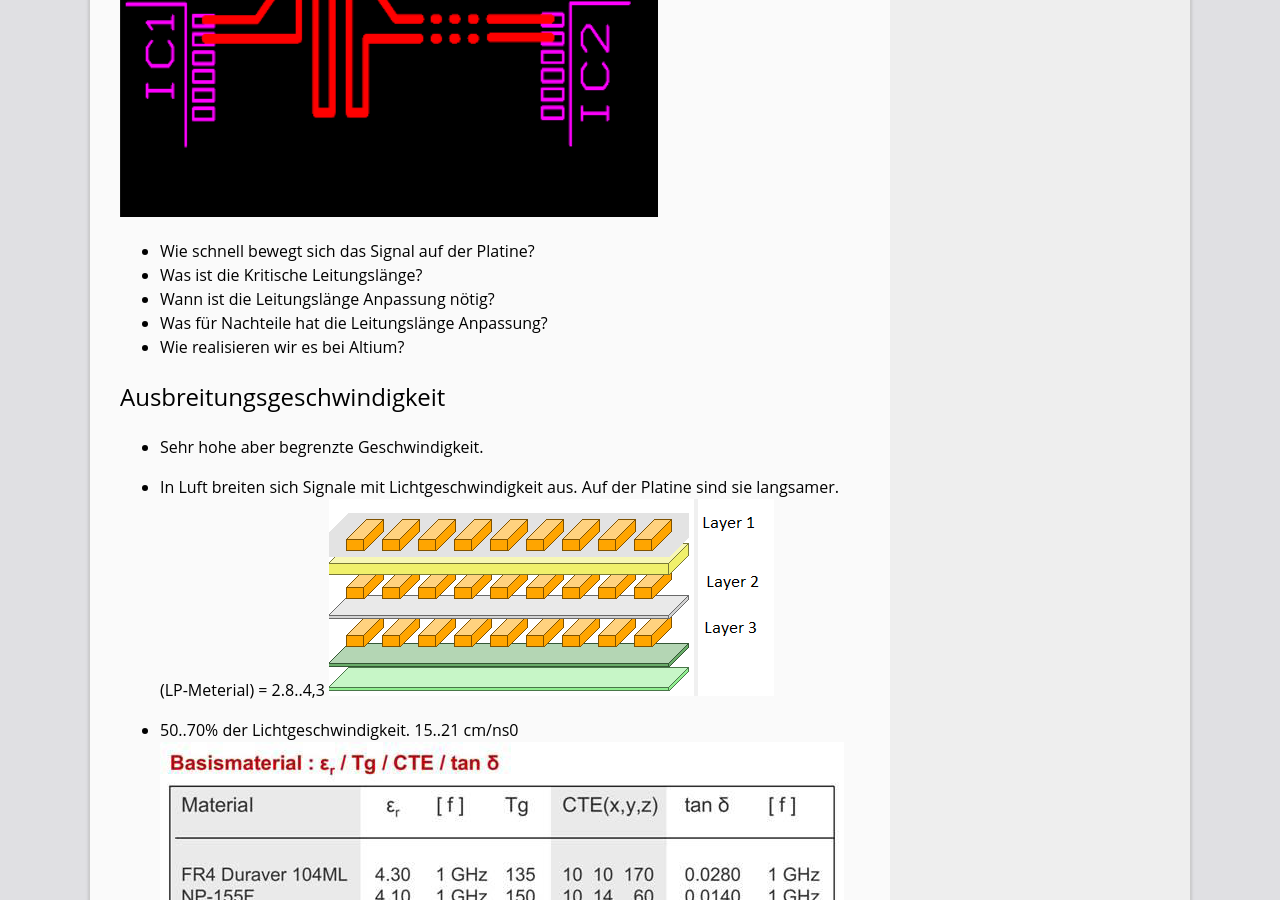
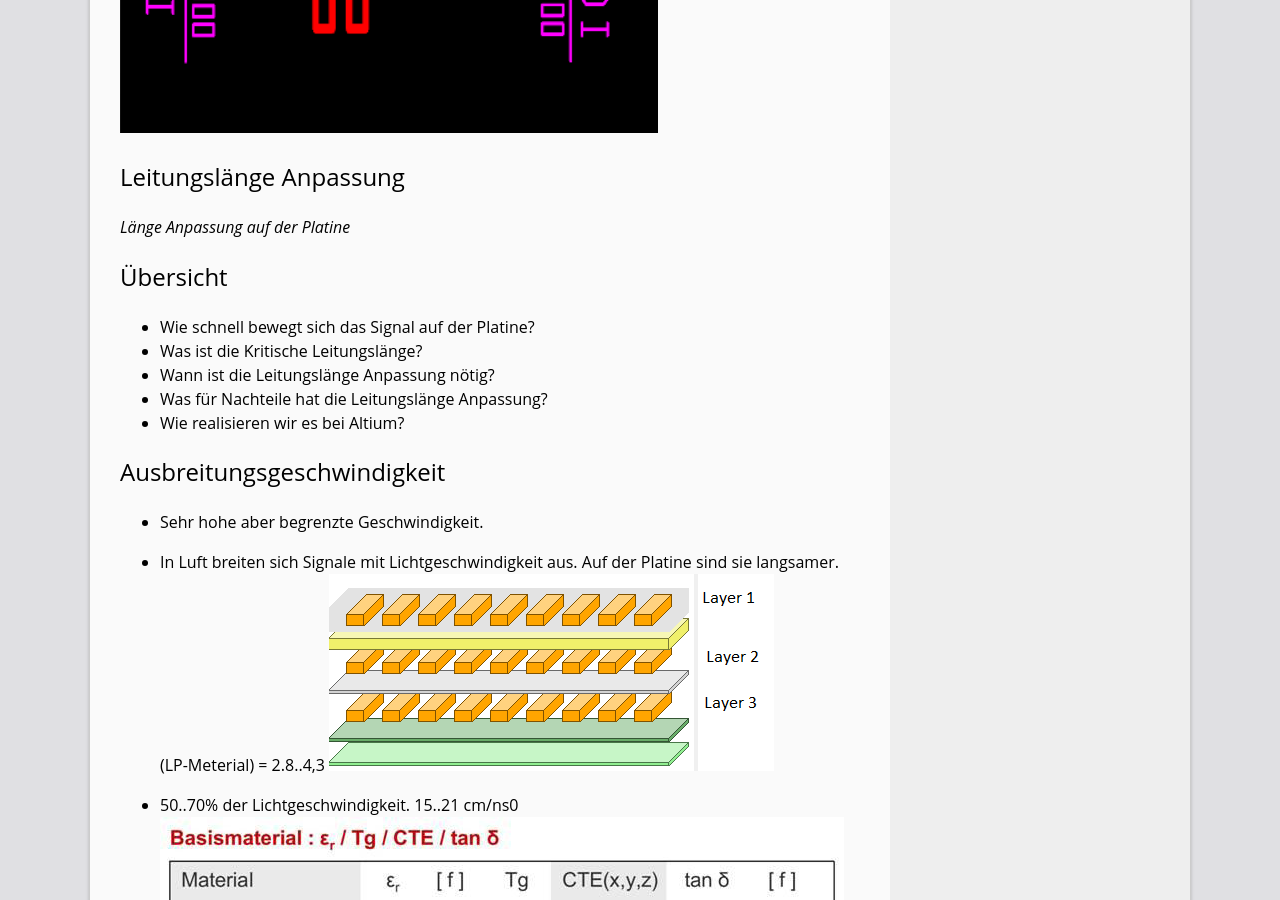
Before and after one commit to hakandilek/layout-pcb.de, a Jekyll site: the page built from _posts/2017-04-10-Laenge-Anpassung.md, in a window 1280 px wide and 900 px high, scrolled down 379 px. Built offline with Jekyll 4.4.1, drawn with Linux system fonts in a browser that asks for light colours.

Commit message:
Uebersicht addiert

```diff
--- a/_posts/2017-04-10-Laenge-Anpassung.md
+++ b/_posts/2017-04-10-Laenge-Anpassung.md
@@ -6,13 +6,12 @@ categories: Altium-designer
 permalink: /posts/Leitungslaenge
 ---
 
-
-
-
+![](https://hakandilek.github.io/layout-pcb.de/static/img/2017-04-10/0.Laenge_uebersicht.png)
 
 # Leitungslänge Anpassung
 *Länge Anpassung auf der Platine*
-![](https://hakandilek.github.io/layout-pcb.de/static/img/2017-04-10/0.Laenge_uebersicht.png)
+
+## Übersicht
 * Wie schnell bewegt sich das Signal auf der Platine?
 * Was ist die Kritische Leitungslänge?
 * Wann ist die Leitungslänge Anpassung nötig?
```
